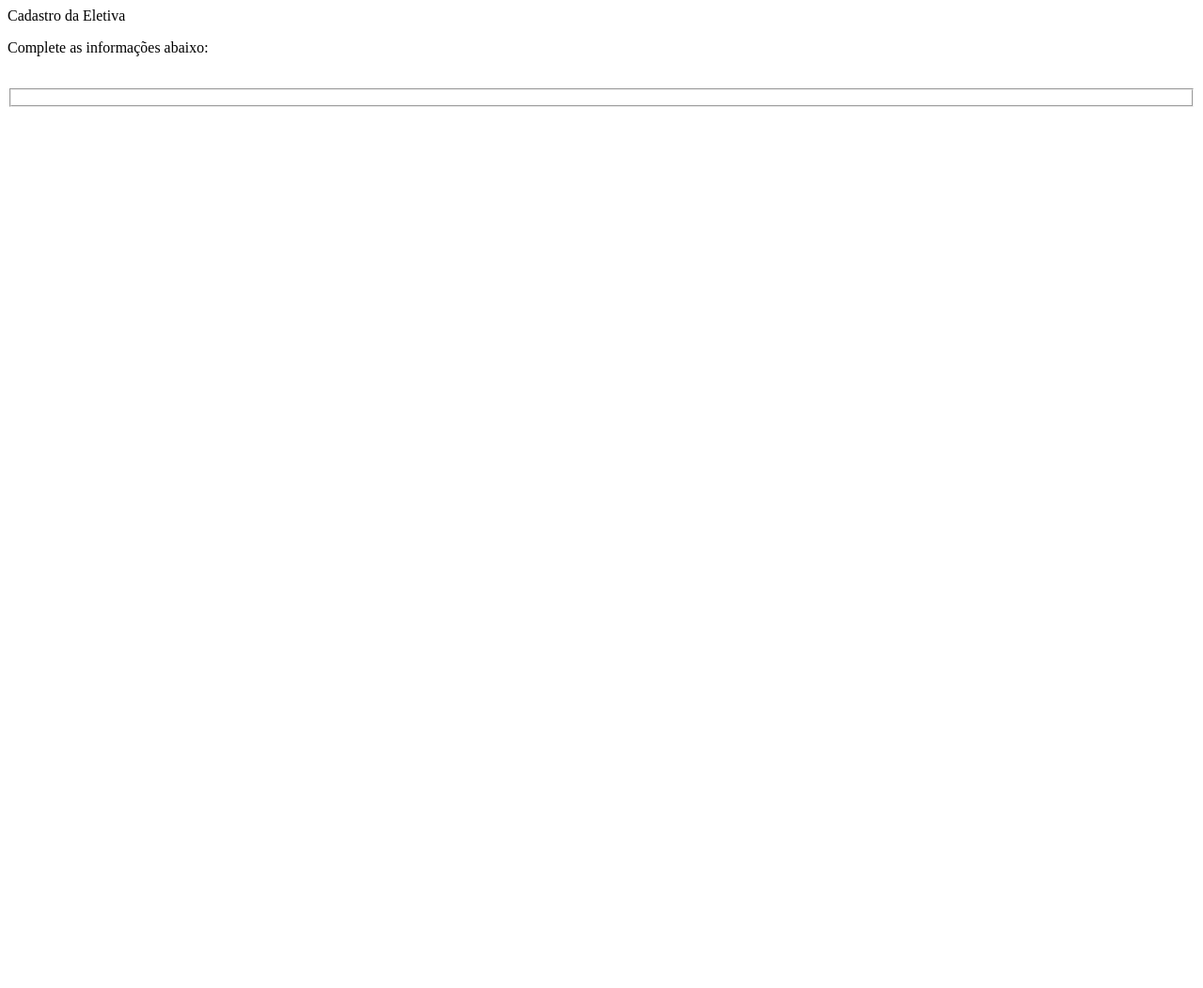
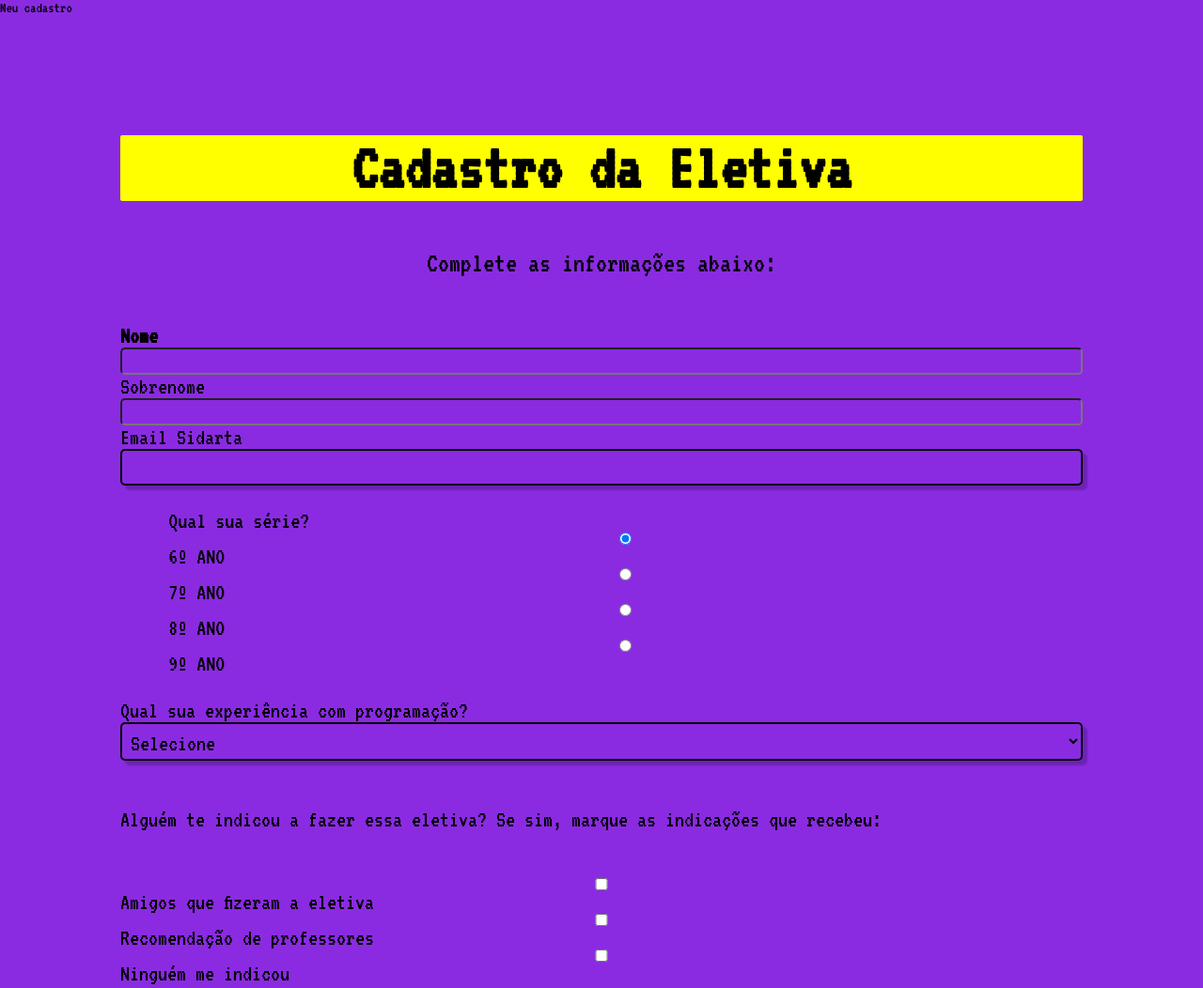
Before and after one commit to victorpaliari/aulas-eletiva, a plain HTML site: page formulario.html in a window 1280 px wide. Shown: the top 1052 px of the page at 94% size. Before the commit the page ends 800 px from the top, so only its background shows below. Drawn offline with Linux system fonts and the light colour scheme; a web font is replaced by a local one.

Commit message:
formulario quase pronto

```diff
--- /dev/null
+++ b/formulario.css
@@ -0,0 +1,95 @@
+
+  @import url('https://fonts.googleapis.com/css2?family=Roboto+Mono&family=Sarala&family=Syne+Mono&display=swap');
+
+  @import url('https://fonts.googleapis.com/css2?family=Roboto+Mono&family=Sarala&family=Syne+Mono&family=VT323&display=swap');
+
+
+ * {
+    display: flex;
+    background-color: blueviolet;
+    font-family: 'VT323', monospace;
+    flex-direction: column;
+    justify-content: center;
+    margin: 0;
+    padding: 0;
+}
+
+
+#titulo {
+    display: flex;
+    background-color:yellow;
+    font-size: 70px;
+    text-align: center;
+    border-radius: 2px;
+    margin-bottom: 5%;
+
+
+}
+
+#subtitulo {
+    display: flex;
+    background-color: blueviolet;
+    font-size: 30px;
+    text-align: center;
+}
+
+fieldset {
+    border: 0;
+}
+
+ body {
+    font-size: 25px;
+    margin: 10%;
+}
+
+
+.botao {
+    font-size: 30px;
+    background-color: rgb(47, 244, 47);
+    border-radius: 2px;
+}
+
+.botao:hover {
+    font-size: 30px;
+    background-color: rgb(244, 47, 192);
+    border-radius: 2px;
+}
+
+.botao, select{
+    cursor: pointer;
+}
+
+input, select, textarea, button {
+    border-radius: 5px;
+    font-size: 1em;
+    border-radius: 5px;
+}
+
+.campo {
+    margin-bottom: 1em;
+}
+
+.campo-serie {
+    margin-left: 5%;
+}
+
+fieldset .grupo .campo {
+    float:  left;
+    margin-right: 1em;
+
+}
+
+/* Elementos de classe "campo" das tags <input> com atributo text e email, da tag <select> e da tag <textarea>*/
+.campo input[type="text"], .campo input[type="email"], .campo select, .campo textarea {
+    padding: 0.2em;
+    border: 2px solid #000000;
+    box-shadow: 5px 5px 2px rgba(0,0,0,0.2);
+    display: block;
+}
+
+.campo input[type="text"], .campo input[type="email"], .campo select, .campo textarea {
+    padding: 0.2em;
+    border: 2px solid #000000;
+    box-shadow: 5px 5px 2px rgba(0,0,0,0.2);
+    display: block;
+}
--- a/formulario.html
+++ b/formulario.html
@@ -4,19 +4,97 @@
     <meta charset="UTF-8">
     <meta http-equiv="X-UA-Compatible" content="IE=edge">
     <meta name="viewport" content="width=device-width, initial-scale=1.0">
+    <link rel="stylesheet" type="text/css" href="formulario.css">
     <title>Meu cadastro</title>
 </head>
 <body>
-    <div>
-        Cadastro da Eletiva
-    <p>Complete as informações abaixo:</p>
+    <div class="campo">
+    <h1 id="titulo">Cadastro da Eletiva</h1>
+    <p id="subtitulo">Complete as informações abaixo:</p>
     <br>
     </div>
 
     <form>
-        <fieldset>
+        <fieldset class="grupo">
+            <label class="nome" for="nome"><strong>Nome</strong></label>
+            <input type="text" name="nome" id="nome" required>
+            <label class="sobrenome" for="sobrenome">Sobrenome</label>
+            <input type ="text" nome="sobrenome" id="sobrenome" required>
+        </fieldset>
 
-        </fieldset>
+    <div class="campo">
+        <label for="email"> Email Sidarta </label>
+        <input type="email" name="email" id="email" required>
+    </div>
+
+    <div class="campo-serie">
+        <label>Qual sua série?</label>
+        <label>
+            <input type="radio" name="serie" value="6ano" checked> 6º ANO
+        </label>
+        <label>
+            <input type="radio" name="serie" value="7ano"> 7º ANO
+        </label>
+        <label>
+            <input type="radio" name="serie" value="8ano"> 8º ANO
+        </label>
+        <label>
+            <input type="radio" name="serie" value="9ano"> 9º ANO
+        </label>
+    </div>
+
+    <br>
+
+    <div class="campo">
+        <label for="experiencia">Qual sua experiência com programação?</label>
+        <select id="experiencia">
+            <option selected disabled value="selecione">Selecione</option>
+            <option>Não tenho experiência</option>
+            <option>Tenho pouca experiência</option>
+            <option>Tenho alguma experiência</option>
+            <option>Tenho muita experiência</option>
+        </select>
+    </div>
+    <br>
+    <fieldset class="grupo">
+        <div class="campo">
+            <label>Alguém te indicou a fazer essa eletiva? Se sim, marque as indicações que recebeu: </label><br><br>
+
+            <input type="checkbox" id="indicacao1" name="indicacao1" value="amigo">
+            <label for="indicacao1">Amigos que fizeram a eletiva</label>
+
+            <input type="checkbox" id="indicacao2" name="indicacao2" value="professores">
+            <label for="indicacao2">Recomendação de professores</label>
+
+            <input type="checkbox" id="indicacao3" name="indicacao3" value="ninguem">
+            <label for="indicacao3">Ninguém me indicou</label>
+
+
+        </div>
+    </fieldset>
+
+
+        <div class="campo">
+            <br>
+            <label>Por que você quer participar dessa eletiva?</label>
+            <textarea rows="6" style="width: 40m" id="participacao" name="participacao"></textarea>
+        </div>
+        <div class="campo">
+            <label>O que mais te fez se interessar por essa eletiva?</label>
+            <textarea rows="6" style="width: 26m" id="participacao" name="participacao"></textarea>
+        </div>
+        <div class="campo">
+            <label>Temos várias opções de eletivas que são igualmente interessantes, o que mais te chamou a atenção para tomar sua decisão? </label>
+            <textarea rows="6" style="width: 26m" id="participacao" name="participacao"></textarea>
+        </div>
+        <div class="campo">
+            <label>Escreva um pequeno texto explicando porque deveríamos priorizar a sua candidatura nesta eletiva: </label>
+            <textarea rows="6" style="width: 26m" id="participacao" name="participacao"></textarea>
+        </div>
+            <button class="botao" type="submit">Enviar</button>
+
+
+
     </form>
 </body>
 </html>
```
